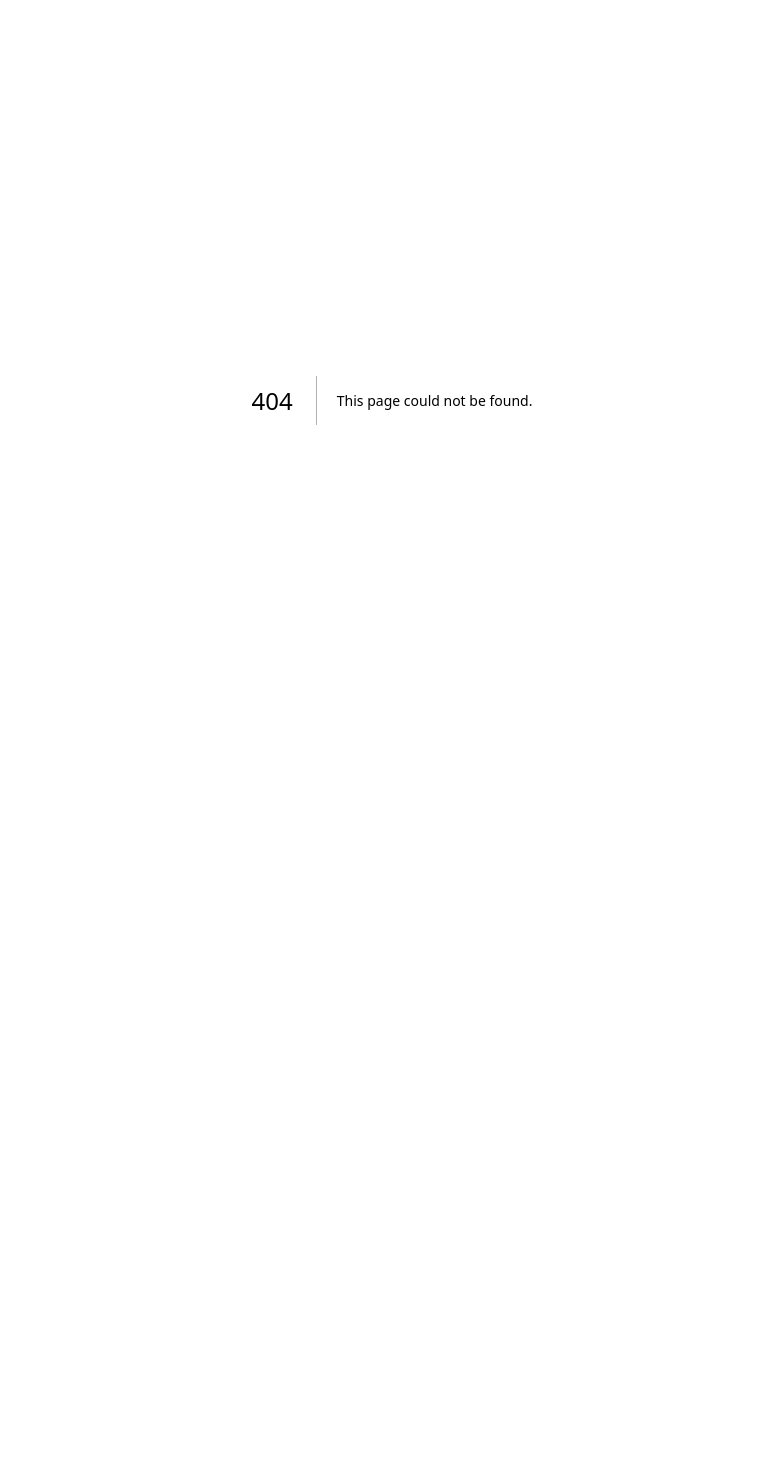
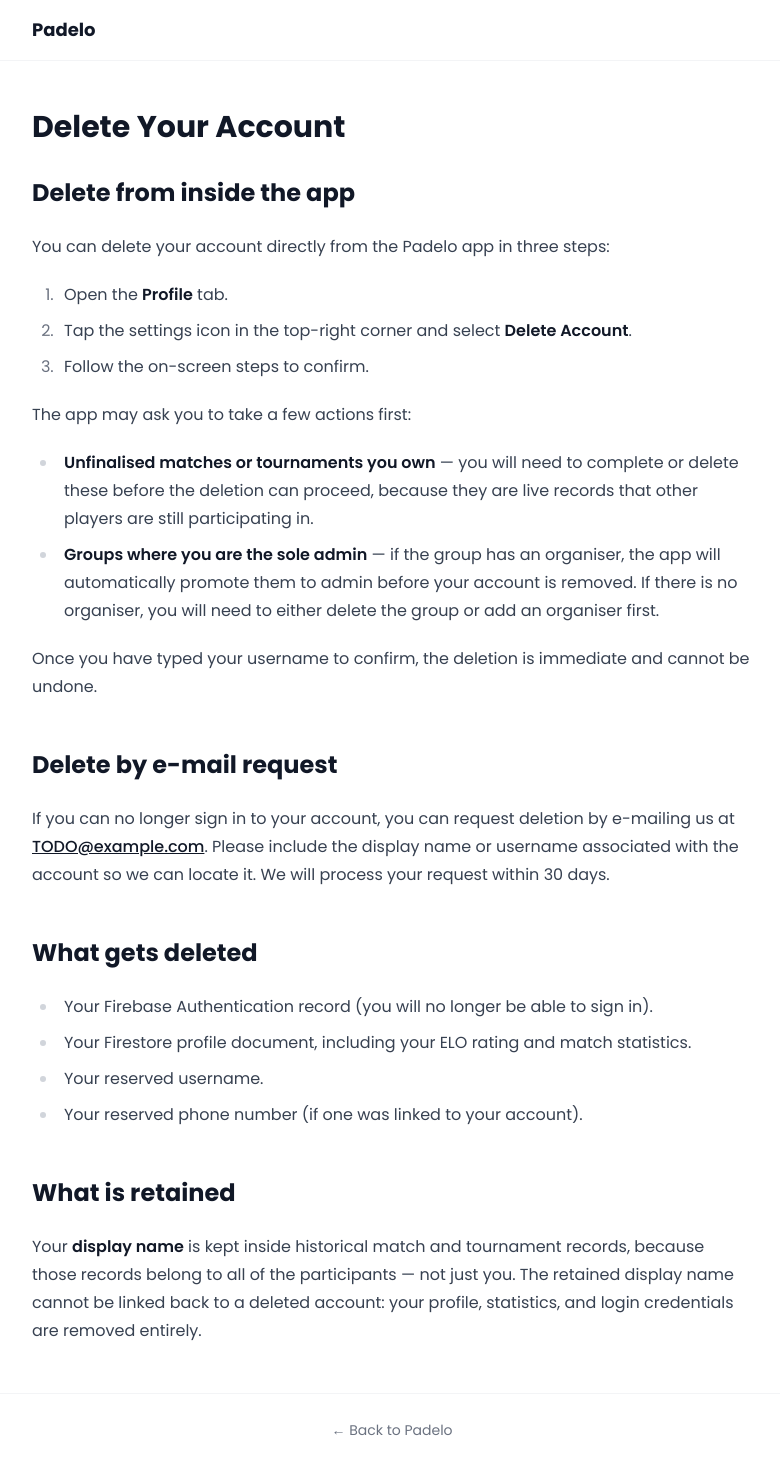
Before and after one commit to Dxksh/padelo-web, a Next.js app: page /delete-account in a window 1280 px wide. Before the commit this address had no page. Shown: the whole page, without its empty margins (248-1028 px from the left). Before the commit the page ends 800 px from the top, so only its background shows below. Built offline with nearby package versions, Linux system fonts and the light colour scheme.

Commit message:
feat: add public /delete-account info page

```diff
--- /dev/null
+++ b/app/delete-account/page.tsx
@@ -0,0 +1,70 @@
+import type { Metadata } from 'next'
+import LegalLayout from '@/components/LegalLayout'
+
+export const metadata: Metadata = {
+  title: 'Delete Your Account — Padelo',
+  description: 'How to delete your Padelo account and what data is removed.',
+}
+
+export default function DeleteAccountPage() {
+  return (
+    <LegalLayout title="Delete Your Account">
+
+      <h2>Delete from inside the app</h2>
+      <p>
+        You can delete your account directly from the Padelo app in three steps:
+      </p>
+      <ol>
+        <li>Open the <strong>Profile</strong> tab.</li>
+        <li>Tap the settings icon in the top-right corner and select <strong>Delete Account</strong>.</li>
+        <li>Follow the on-screen steps to confirm.</li>
+      </ol>
+      <p>
+        The app may ask you to take a few actions first:
+      </p>
+      <ul>
+        <li>
+          <strong>Unfinalised matches or tournaments you own</strong> — you will need to
+          complete or delete these before the deletion can proceed, because they
+          are live records that other players are still participating in.
+        </li>
+        <li>
+          <strong>Groups where you are the sole admin</strong> — if the group has an
+          organiser, the app will automatically promote them to admin before
+          your account is removed. If there is no organiser, you will need to
+          either delete the group or add an organiser first.
+        </li>
+      </ul>
+      <p>
+        Once you have typed your username to confirm, the deletion is immediate and cannot be undone.
+      </p>
+
+      <h2>Delete by e-mail request</h2>
+      <p>
+        If you can no longer sign in to your account, you can request deletion
+        by e-mailing us at{' '}
+        <a href="mailto:TODO@example.com">TODO@example.com</a>. Please include
+        the display name or username associated with the account so we can
+        locate it. We will process your request within 30 days.
+      </p>
+
+      <h2>What gets deleted</h2>
+      <ul>
+        <li>Your Firebase Authentication record (you will no longer be able to sign in).</li>
+        <li>Your Firestore profile document, including your ELO rating and match statistics.</li>
+        <li>Your reserved username.</li>
+        <li>Your reserved phone number (if one was linked to your account).</li>
+      </ul>
+
+      <h2>What is retained</h2>
+      <p>
+        Your <strong>display name</strong> is kept inside historical match and
+        tournament records, because those records belong to all of the
+        participants — not just you. The retained display name cannot be linked
+        back to a deleted account: your profile, statistics, and login
+        credentials are removed entirely.
+      </p>
+
+    </LegalLayout>
+  )
+}
```
